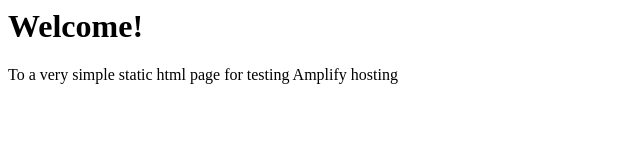
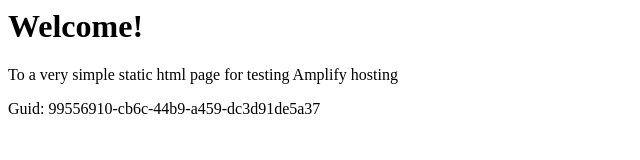
Before and after one commit to aws-aemilia-yul/Github-PR-Commit-Integration-Test-DoNotTouch-Gith-P5X5MO5I-v1-prod-ca-central-1, a website: page src/index.html in a window 1280 px wide. Shown: the whole page, without its empty margins (0-640 px from the left). Drawn offline with Linux system fonts and the light colour scheme.

Commit message:
commit from integ tests

```diff
--- a/src/index.html
+++ b/src/index.html
@@ -1,3 +1,5 @@
+
+
 <html lang="en">
 
 <head>
@@ -10,6 +12,6 @@
 <body>
     <h1>Welcome!</h1>
     <p>To a very simple static html page for testing Amplify hosting</p>
-</body>
+    <p>Guid: 99556910-cb6c-44b9-a459-dc3d91de5a37</p></body>
 
 </html>
```
